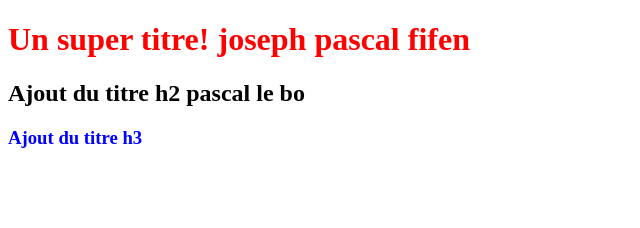
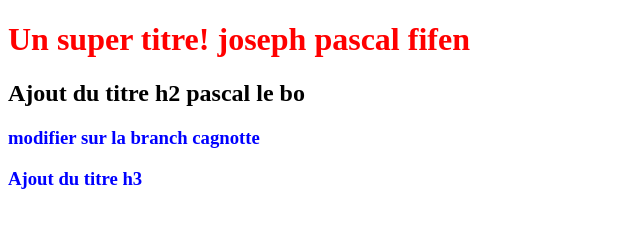
Before and after one commit to JosephFifenLiper/1-fifenProjetGit, a plain HTML site: page index.html in a window 1280 px wide. Shown: the whole page, without its empty margins (0-640 px from the left). Drawn offline with Linux system fonts and the light colour scheme.

Commit message:
modif de index depuis cagnotte et ajouter du fichier cagnotte.txt depuis la branch cagnotte

```diff
--- a/index.html
+++ b/index.html
@@ -13,7 +13,7 @@
 <body>
 
    <h1>Un super titre! joseph pascal fifen</h1>
-   <h2>Ajout du titre h2 pascal le bo</h2>
+   <h2>Ajout du titre h2 pascal le bo</h2> <h3>modifier sur la branch cagnotte</h3>
    <h3>Ajout du titre h3</h3>
 
 </body>
```
Also changed, not shown: cagnotte.txt (added).
